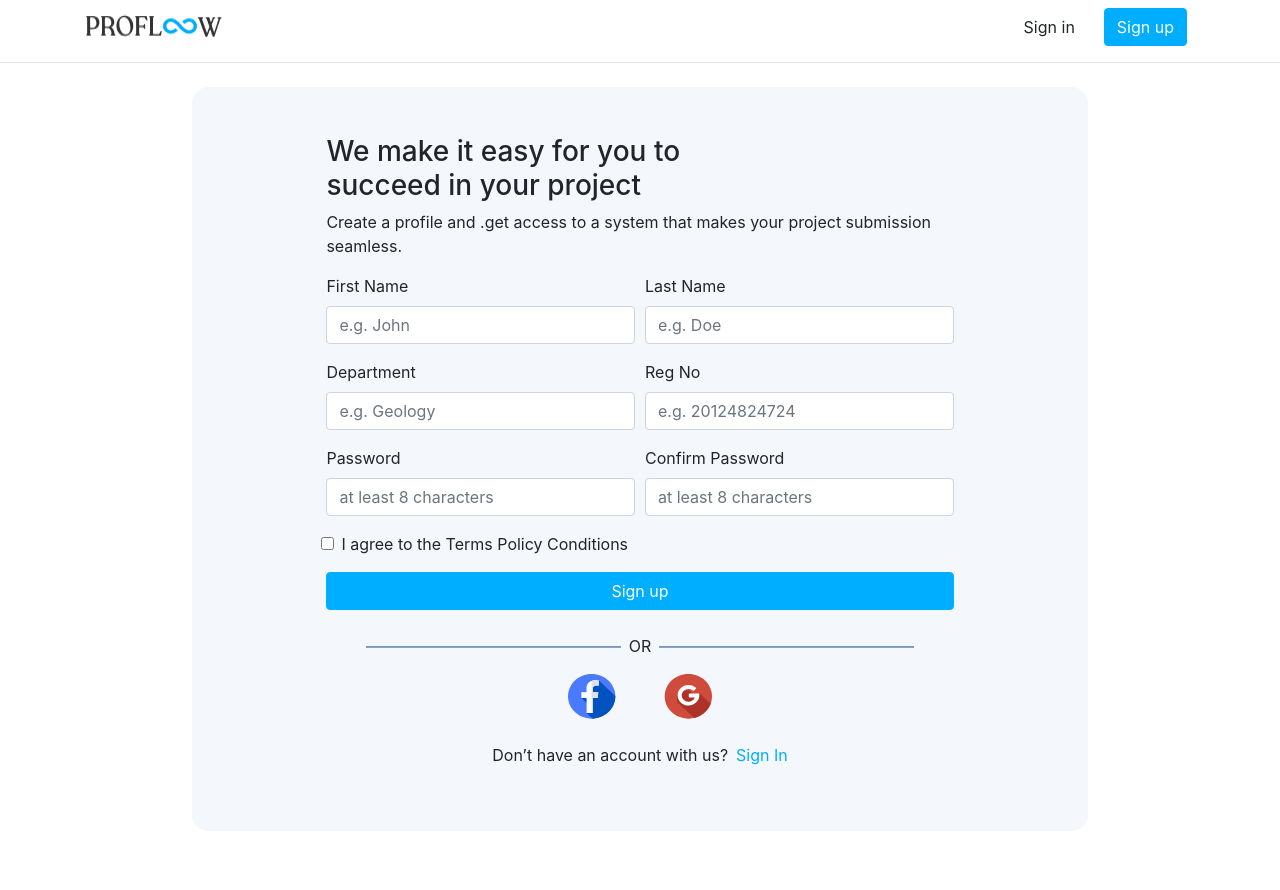
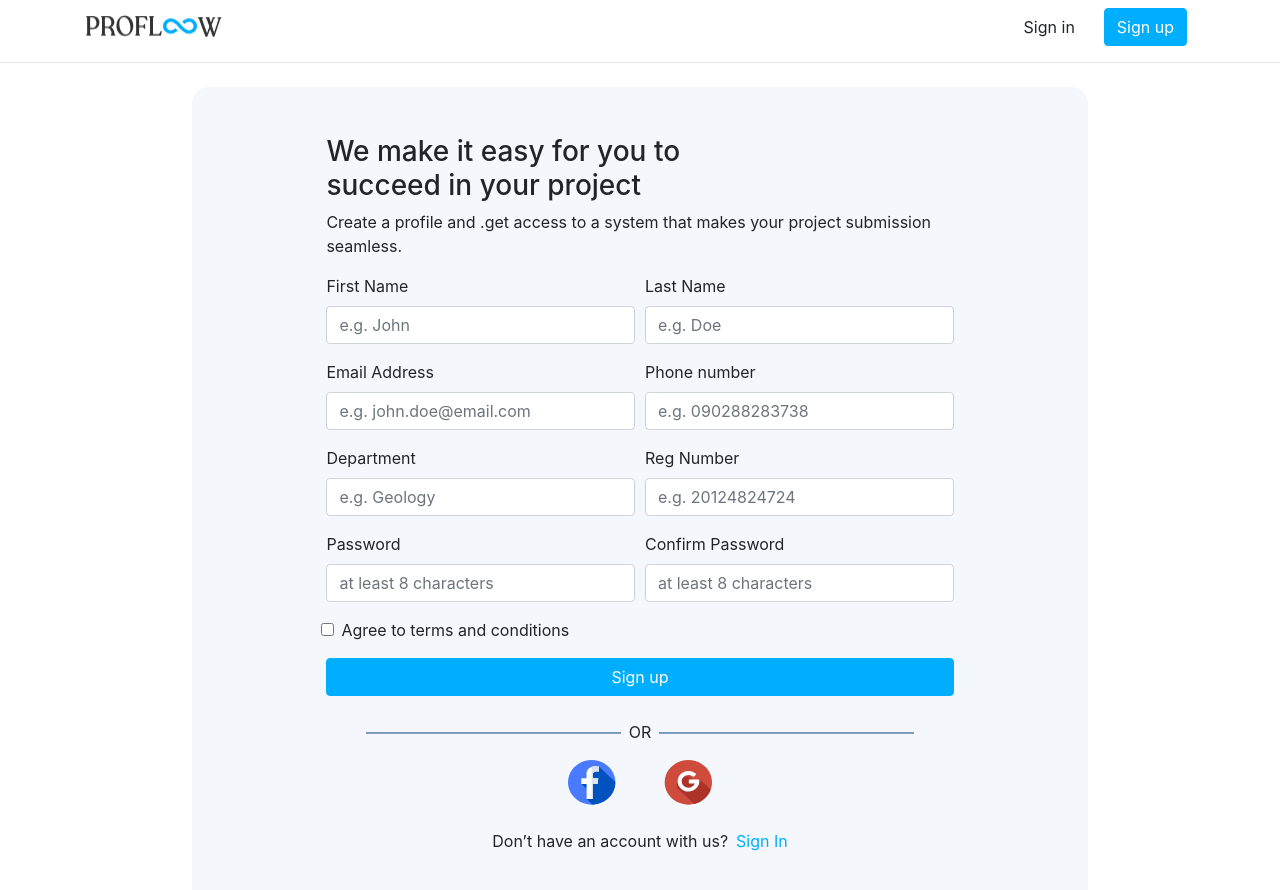
Before and after one commit to vicradon/proflow, a React (Create React App) app: page / in a window 1280 px wide. Shown: the top 890 px of the page. Before the commit the page ends 831 px from the top, so only its background shows below. Built offline with nearby package versions, Linux system fonts and the light colour scheme.

Commit message:
chore: set up register

```diff
--- a/package.json
+++ b/package.json
@@ -3,21 +3,25 @@
   "version": "0.1.0",
   "private": true,
   "dependencies": {
+    "@hookform/resolvers": "^2.5.2",
     "@testing-library/jest-dom": "^5.11.9",
     "@testing-library/react": "^11.2.5",
     "@testing-library/user-event": "^12.7.1",
     "axios": "^0.21.1",
     "bootstrap": "^4.6.0",
+    "formik": "^2.2.9",
     "moment": "^2.29.1",
     "node-sass": "^5.0.0",
     "react": "^17.0.1",
     "react-bootstrap": "^1.4.3",
     "react-dom": "^17.0.1",
+    "react-hook-form": "^7.7.1",
     "react-icons": "^4.2.0",
     "react-loader-spinner": "^4.0.0",
     "react-router-dom": "^5.2.0",
     "react-scripts": "4.0.2",
-    "web-vitals": "^1.1.0"
+    "web-vitals": "^1.1.0",
+    "yup": "^0.32.9"
   },
   "scripts": {
     "start": "react-scripts start",
--- a/src/utils/maxios.js
+++ b/src/utils/maxios.js
@@ -1,7 +1,10 @@
 import axios from "axios";
 
 const maxios = axios.create({
-  baseURL: "",
+  baseURL:
+    process.env.NODE_ENV === "development"
+      ? "http://localhost:8000/api"
+      : "https://proflow.osinachi.me/api",
 });
 
 maxios.defaults.headers.common["Content-Type"] = "application/json";
--- a/src/views/pages/Student/Signup/Signup.jsx
+++ b/src/views/pages/Student/Signup/Signup.jsx
@@ -1,12 +1,67 @@
 import { useState } from "react";
+import { useFormik } from "formik";
+import * as yup from "yup";
 import { Button, Form, Col } from "react-bootstrap";
-import { Link } from "react-router-dom";
+import { Link, useHistory } from "react-router-dom";
 import GeneralTemplate from "../../../templates/GeneralTemplate/GeneralTemplate";
 import Images from "../../../../components/Images";
 import SignupSuccessModal from "../../../../components/SignupSuccessModal";
+import maxios from "../../../../utils/maxios";
 
 function StudentSignup() {
   const [showSuccessModal, setSuccessModal] = useState(false);
+  const history = useHistory();
+
+  const schema = yup.object().shape({
+    first_name: yup.string().required("first name is required"),
+    last_name: yup.string().required("last name is required"),
+    email: yup.string().email(),
+    phone_number: yup.string().required("phone number is required"),
+    reg_number: yup
+      .number()
+      .min(11)
+      .required("reg number is required")
+      .positive()
+      .integer(),
+    department: yup.string().required(),
+    password: yup.string().min(8).required(),
+    confirmPassword: yup
+      .string()
+      .required()
+      .min(8)
+      .oneOf([yup.ref("password"), null], "Passwords must match"),
+    terms: yup.bool().required().oneOf([true], "Terms must be accepted"),
+  });
+
+  const formik = useFormik({
+    initialValues: {
+      first_name: "",
+      last_name: "",
+      email: "",
+      phone_number: "",
+      reg_number: "",
+      department: "",
+      password: "",
+      confirmPassword: "",
+      terms: false,
+    },
+    validationSchema: schema,
+    onSubmit: async (values) => {
+      try {
+        const { data } = await maxios.post("/register?role=student", values);
+        localStorage.setItem("jwt", data.access_token);
+        history.push("/profile/avatar");
+      } catch (error) {
+        const errors = error.response.data.errors
+          ? Object.values(error.response.data.errors).join("\n")
+          : "";
+        alert(errors);
+      }
+    },
+  });
+
+  const { handleSubmit, handleChange, values, touched, errors } = formik;
+
   return (
     <GeneralTemplate>
       <h3>
@@ -17,45 +72,142 @@ function StudentSignup() {
         submission seamless.
       </p>
 
-      <Form className="mb-4">
+      <Form noValidate onSubmit={handleSubmit} className="mb-4">
         <Form.Row className="mb-3">
           <Col sm={6}>
             <Form.Label>First Name</Form.Label>
-            <Form.Control placeholder="e.g. John" />
+            <Form.Control
+              placeholder="e.g. John"
+              name="first_name"
+              value={values.first_name}
+              onChange={handleChange}
+              isValid={touched.first_name && !errors.first_name}
+              isInvalid={!!errors.first_name}
+            />
+            <Form.Control.Feedback type="invalid">
+              {errors.first_name}
+            </Form.Control.Feedback>
           </Col>
           <Col sm={6}>
             <Form.Label>Last Name</Form.Label>
-            <Form.Control placeholder="e.g. Doe" />
+            <Form.Control
+              placeholder="e.g. Doe"
+              name="last_name"
+              value={values.last_name}
+              onChange={handleChange}
+              isValid={touched.last_name && !errors.last_name}
+              isInvalid={!!errors.last_name}
+            />
+            <Form.Control.Feedback type="invalid">
+              {errors.last_name}
+            </Form.Control.Feedback>
+          </Col>
+        </Form.Row>
+        <Form.Row className="mb-3">
+          <Col sm={6}>
+            <Form.Label>Email Address</Form.Label>
+            <Form.Control
+              placeholder="e.g. john.doe@email.com"
+              name="email"
+              value={values.email}
+              onChange={handleChange}
+              isValid={touched.email && !errors.email}
+              isInvalid={!!errors.email}
+            />
+            <Form.Control.Feedback type="invalid">
+              {errors.email}
+            </Form.Control.Feedback>
+          </Col>
+          <Col sm={6}>
+            <Form.Label>Phone number</Form.Label>
+            <Form.Control
+              placeholder="e.g. 090288283738"
+              name="phone_number"
+              value={values.phoneNumber}
+              onChange={handleChange}
+              isInvalid={!!errors.phoneNumber}
+              isValid={touched.phoneNumber && !errors.phoneNumber}
+            />
+            <Form.Control.Feedback type="invalid">
+              {errors.phoneNumber}
+            </Form.Control.Feedback>
           </Col>
         </Form.Row>
         <Form.Row className="mb-3">
           <Col sm={6}>
             <Form.Label>Department</Form.Label>
-            <Form.Control placeholder="e.g. Geology" />
+            <Form.Control
+              placeholder="e.g. Geology"
+              name="department"
+              value={values.department}
+              onChange={handleChange}
+              isInvalid={!!errors.department}
+              isValid={touched.department && !errors.department}
+            />
+            <Form.Control.Feedback type="invalid">
+              {errors.department}
+            </Form.Control.Feedback>
           </Col>
           <Col sm={6}>
-            <Form.Label>Reg No</Form.Label>
-            <Form.Control placeholder="e.g. 20124824724" />
+            <Form.Label>Reg Number</Form.Label>
+            <Form.Control
+              placeholder="e.g. 20124824724"
+              name="reg_number"
+              value={values.reg_number}
+              onChange={handleChange}
+              isInvalid={!!errors.reg_number}
+              isValid={touched.reg_number && !errors.reg_number}
+            />
+            <Form.Control.Feedback type="invalid">
+              {errors.reg_number}
+            </Form.Control.Feedback>
           </Col>
         </Form.Row>
         <Form.Row className="mb-3">
           <Col sm={6}>
             <Form.Label>Password</Form.Label>
-            <Form.Control placeholder="at least 8 characters" />
+            <Form.Control
+              type="password"
+              placeholder="at least 8 characters"
+              name="password"
+              value={values.password}
+              onChange={handleChange}
+              isInvalid={!!errors.password}
+              isValid={touched.password && !errors.password}
+            />
+            <Form.Control.Feedback type="invalid">
+              {errors.password}
+            </Form.Control.Feedback>
           </Col>
           <Col sm={6}>
             <Form.Label>Confirm Password</Form.Label>
-            <Form.Control placeholder="at least 8 characters" />
+            <Form.Control
+              type="password"
+              placeholder="at least 8 characters"
+              name="confirmPassword"
+              value={values.confirmPassword}
+              onChange={handleChange}
+              isInvalid={!!errors.confirmPassword}
+              isValid={touched.confirmPassword && !errors.confirmPassword}
+            />
+            <Form.Control.Feedback type="invalid">
+              {errors.confirmPassword}
+            </Form.Control.Feedback>
           </Col>
         </Form.Row>
         <Form.Row className="mb-3">
           <Form.Check
             type="checkbox"
-            label="I agree to the Terms Policy Conditions"
+            name="terms"
+            label="Agree to terms and conditions"
+            onChange={handleChange}
+            isInvalid={!!errors.terms}
+            feedback={errors.terms}
+            id="validationFormik0"
           />
         </Form.Row>
 
-        <Button onClick={() => setSuccessModal(true)} className="w-100">
+        <Button type="submit" className="w-100">
           Sign up
         </Button>
       </Form>
```
Also changed, not shown: 1 other file (tests, documents, lock files or other folders).
